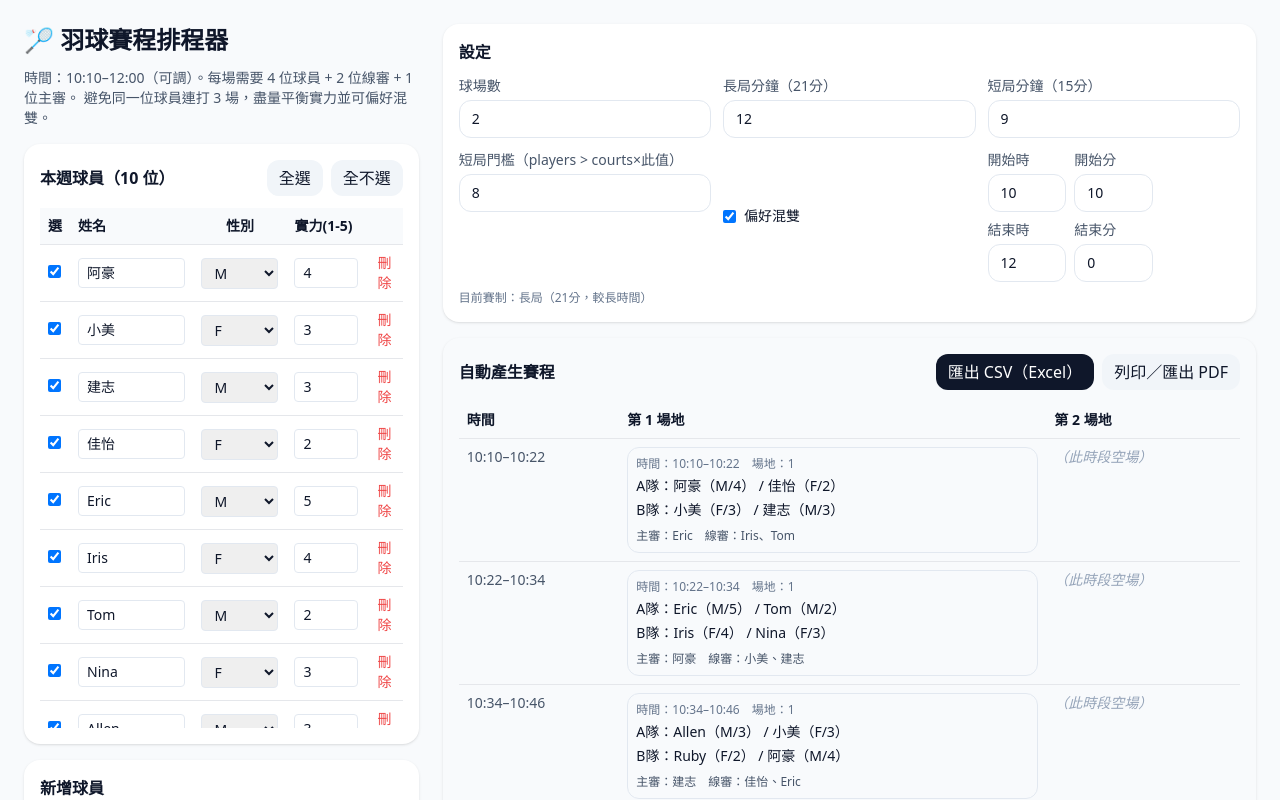
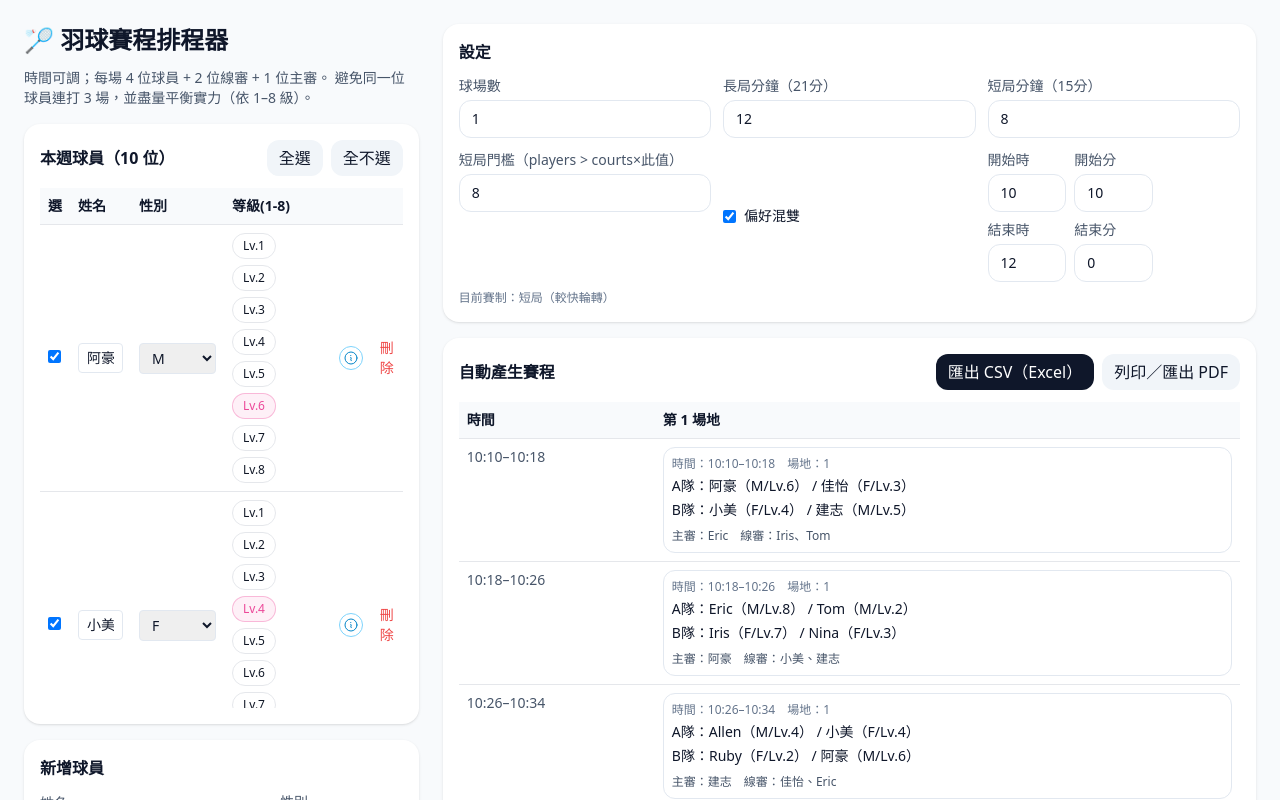
Before and after one commit to liangnaiyun-tw/badminton-scheduler, a React (Vite) app: page / in a window 1280 px wide. Shown: the top 800 px of the page. Built offline with nearby package versions, Linux system fonts and the light colour scheme; the HTML template or start-up script is replaced by a standard one.

Commit message:
調整為1-8等級

```diff
--- a/package.json
+++ b/package.json
@@ -9,6 +9,7 @@
     "preview": "vite preview"
   },
   "dependencies": {
+    "@heroicons/react": "^2.2.0",
     "react": "^18.2.0",
     "react-dom": "^18.2.0"
   },
--- a/src/App.tsx
+++ b/src/App.tsx
@@ -1,13 +1,46 @@
-import React, { useMemo, useState } from "react";
+import React, { useEffect, useMemo, useState } from "react";
+import { InformationCircleIcon } from "@heroicons/react/24/outline";
 
+/* =========================
+ *  基本型別
+ * ========================= */
 const genders = ["M", "F", "Other"] as const;
 type Gender = typeof genders[number];
+
+/* ---- Level / Skill (1–8) 與說明 ---- */
+export type Level = 1 | 2 | 3 | 4 | 5 | 6 | 7 | 8;
+type Skill = Level; // skill 也走 1–8
+
+const clampLevel = (n: number): Level => (n < 1 ? 1 : n > 8 ? 8 : (n as Level));
+const levelLabel = (lv: Level) => `Lv.${lv}`;
+
+/** 參考台灣羽球推廣協會分級（精簡版 1–8） */
+const LEVEL_INFO: Record<Level, { title: string; desc: string }> = {
+  1: { title: "新手階", desc: "剛接觸規則與禮儀，基本發球/回球成功率較低。" },
+  2: { title: "新手階", desc: "能在中場以平抽/高球往返約10拍，發球成功率約半數。" },
+  3: { title: "新手階", desc: "定點長球可到半場～2/3場地，發球成功率提升（約8成）。" },
+  4: { title: "初階", desc: "握拍與步伐較正確；長球男可至後場、女可到中後場；可做簡單吊/挑/殺。" },
+  5: { title: "初階", desc: "攻防較穩，可運用吊、挑、放、抽等技術，準確度與穩定度提升。" },
+  6: { title: "初中階", desc: "步伐順暢；能後場進攻與網前變化；偶有非受迫失誤；一般球團中下段位。" },
+  7: { title: "初中階", desc: "殺/切/勾能定點或變向；攻守有概念，準確率約7成；具初步防守能力。" },
+  8: { title: "中階", desc: "具基本戰術與輪轉；切、殺、吊等技術穩定度提高，防守開始帶變化。" },
+};
+
+/** 顏色分帶（依你圖卡：1–3 綠、4–6 粉、7–8 黃） */
+const levelBand = (lv: Level) => {
+  const title = LEVEL_INFO[lv].title;
+  let color = "#22c55e";                 // 1–3 綠
+  if (lv >= 4 && lv <= 6) color = "#ec4899"; // 4–6 粉
+  if (lv >= 7) color = "#f59e0b"; // 7–8 黃
+  return { title, color };
+};
 
 type Player = {
   id: string;
   name: string;
   gender: Gender;
-  skill: number; // 1..5
+  level?: Level;  // 允許舊資料缺值，啟動時會校正
+  skill?: Skill;  // 允許舊資料缺值，啟動時會校正（= level）
   selected: boolean;
 };
 
@@ -46,6 +79,9 @@ type SchedulerState = {
   stats: Map<string, PerPlayerStats>;
 };
 
+/* =========================
+ *  Utils
+ * ========================= */
 function timeAt(date: string, h: number, m: number) {
   const d = new Date(date);
   d.setHours(h, m, 0, 0);
@@ -63,18 +99,21 @@ function uid() {
   return Math.random().toString(36).slice(2, 9);
 }
 
+/* =========================
+ *  配對/選人
+ * ========================= */
 function makeTeams(players: Player[], preferMixed: boolean) {
   const pool = [...players];
   let best: [Player[], Player[]] | null = null;
   let bestScore = Infinity;
   const pairs: number[][] = [
-    [0, 1],[0, 2],[0, 3],[1, 2],[1, 3],[2, 3],
+    [0, 1], [0, 2], [0, 3], [1, 2], [1, 3], [2, 3],
   ];
   for (const p of pairs) {
     const teamA = [pool[p[0]], pool[p[1]]];
     const teamB = pool.filter((_, i) => !p.includes(i));
-    const sumA = teamA.reduce((s, x) => s + x.skill, 0);
-    const sumB = teamB.reduce((s, x) => s + x.skill, 0);
+    const sumA = teamA.reduce((s, x) => s + (x.skill ?? 1), 0);
+    const sumB = teamB.reduce((s, x) => s + (x.skill ?? 1), 0);
     const skillDiff = Math.abs(sumA - sumB);
     let mixPenalty = 0;
     if (preferMixed) {
@@ -141,7 +180,7 @@ function pickPlayersForCourt(
   const chosen = chooseBestFour(candidates, (group) => {
     const [t1, t2] = makeTeams(group, state.settings.preferMixed);
     const diff =
-      t1.reduce((s, p) => s + p.skill, 0) - t2.reduce((s, p) => s + p.skill, 0);
+      t1.reduce((s, p) => s + (p.skill ?? 1), 0) - t2.reduce((s, p) => s + (p.skill ?? 1), 0);
     return Math.abs(diff);
   });
   return chosen;
@@ -225,12 +264,115 @@ function generateSchedule(players: Player[], settings: Settings) {
   return { matches, usedShort: shouldShort };
 }
 
+/* =========================
+ *  UI：Level 元件
+ * ========================= */
+function InfoPopover({ level }: { level?: Level }) {
+  const lv = (level ?? 1) as Level; // fallback
+  const info = LEVEL_INFO[lv];
+  const [open, setOpen] = useState(false);
+  return (
+    <div className="relative inline-block">
+      <button
+        type="button"
+        aria-haspopup="dialog"
+        aria-expanded={open}
+        aria-label={`查看 ${levelLabel(lv)} 說明`}
+        onClick={() => setOpen((o) => !o)}
+        onBlur={() => setOpen(false)}
+        className={`ml-2 inline-flex h-6 w-6 items-center justify-center rounded-full
+              border text-sky-600 border-sky-300
+              hover:bg-sky-50 focus:outline-none focus:ring-2 focus:ring-sky-300
+              ${open ? "bg-sky-50" : ""}`}
+        title={`${levelLabel(lv)}｜${info.title}`}
+      >
+        <InformationCircleIcon className="h-4 w-4" />
+      </button>
+      {open && (
+        <div
+          role="dialog"
+          className="absolute z-30 left-1/2 -translate-x-1/2 mt-2 w-72 rounded-xl border bg-white p-3 shadow"
+        >
+          <div className="text-sm font-medium">
+            {levelLabel(lv)}｜{info.title}
+          </div>
+          <div className="mt-1 text-xs text-slate-600 leading-relaxed">
+            {info.desc}
+          </div>
+        </div>
+      )}
+    </div>
+  );
+}
+
+function LevelPills({
+  value, onChange, disabled,
+}: { value?: Level; onChange: (lv: Level) => void; disabled?: boolean }) {
+  const v = (value ?? 1) as Level; // fallback
+  return (
+    <div className="flex items-center gap-2">
+      <div role="radiogroup" aria-label="Select player level" className="flex flex-wrap gap-1.5">
+        {[1, 2, 3, 4, 5, 6, 7, 8].map((n) => {
+          const active = v === n;
+          const { color } = levelBand(n as Level);
+          return (
+            <button
+              key={n}
+              role="radio"
+              aria-checked={active}
+              onClick={() => !disabled && onChange(n as Level)}
+              disabled={disabled}
+              className="px-2.5 py-1 rounded-full border text-xs"
+              style={{
+                background: active ? `${color}14` : "white",
+                borderColor: active ? `${color}55` : "#e5e7eb",
+                color: active ? color : "#111827",
+              }}
+              title={`${levelLabel(n as Level)}｜${LEVEL_INFO[n as Level].title}`}
+            >
+              {levelLabel(n as Level)}
+            </button>
+          );
+        })}
+      </div>
+      <InfoPopover level={v} />
+    </div>
+  );
+}
+
+function LevelSelect({
+  value, onChange, id, disabled,
+}: { value?: Level; onChange: (lv: Level) => void; id?: string; disabled?: boolean }) {
+  const v = (value ?? 1) as Level; // fallback
+  return (
+    <div className="flex items-start gap-2">
+      <select
+        id={id}
+        value={v}
+        disabled={disabled}
+        onChange={(e) => onChange(clampLevel(Number(e.target.value)))}
+        className="rounded-xl border px-3 py-2 outline-none focus:ring-2 focus:ring-black/10"
+        aria-label="Select player level"
+        title={`${levelLabel(v)}｜${LEVEL_INFO[v].title}`}
+      >
+        {[1, 2, 3, 4, 5, 6, 7, 8].map(n => (
+          <option key={n} value={n}>{`Lv.${n}`}</option>
+        ))}
+      </select>
+      <InfoPopover level={v} />
+    </div>
+  );
+}
+
+/* =========================
+ *  APP
+ * ========================= */
 export default function App() {
   const [players, setPlayers] = useState<Player[]>(() => samplePlayers());
   const [settings, setSettings] = useState<Settings>(() => ({
-    courts: 2,
+    courts: 1,
     slotMinsLong: 12,
-    slotMinsShort: 9,
+    slotMinsShort: 8,
     shortMatchThreshold: 8,
     preferMixed: true,
     dateISO: new Date().toISOString().slice(0, 10),
@@ -239,6 +381,16 @@ export default function App() {
     endHH: 12,
     endMM: 0,
   }));
+
+  // 一次性校正：把舊資料的 level/skill 填好（skill = level）
+  useEffect(() => {
+    setPlayers(prev =>
+      prev.map(p => {
+        const lv = clampLevel((p.level ?? (p.skill as number) ?? 1) as number);
+        return { ...p, level: lv, skill: lv };
+      })
+    );
+  }, []);
 
   const selectedCount = players.filter((p) => p.selected).length;
   const { matches, usedShort } = useMemo(
@@ -252,8 +404,8 @@ export default function App() {
         <section className="lg:col-span-1">
           <h1 className="text-2xl font-bold mb-3">🏸 羽球賽程排程器</h1>
           <p className="text-sm text-slate-600 mb-4">
-            時間：10:10–12:00（可調）。每場需要 4 位球員 + 2 位線審 + 1 位主審。
-            避免同一位球員連打 3 場，盡量平衡實力並可偏好混雙。
+            時間可調；每場 4 位球員 + 2 位線審 + 1 位主審。
+            避免同一位球員連打 3 場，並盡量平衡實力（依 1–8 級）。
           </p>
 
           <div className="bg-white rounded-2xl shadow p-4 mb-4">
@@ -290,7 +442,7 @@ export default function App() {
                 onChange={(v) => setSettings({ ...settings, shortMatchThreshold: v })} />
               <div className="flex items-center gap-2">
                 <input id="mixed" type="checkbox" checked={settings.preferMixed}
-                  onChange={(e) => setSettings({ ...settings, preferMixed: e.target.checked })}/>
+                  onChange={(e) => setSettings({ ...settings, preferMixed: e.target.checked })} />
                 <label htmlFor="mixed" className="text-sm">偏好混雙</label>
               </div>
               <div className="grid grid-cols-3 gap-2">
@@ -307,11 +459,11 @@ export default function App() {
               </div>
             </div>
             <p className="text-xs text-slate-500 mt-2">
-              目前賽制：{usedShort ? "短局（15分，較快輪轉）" : "長局（21分，較長時間）"}
+              目前賽制：{usedShort ? "短局（較快輪轉）" : "長局（較長時間）"}
             </p>
           </div>
 
-          <div className="bg白 rounded-2xl shadow p-4">
+          <div className="bg-white rounded-2xl shadow p-4">
             <div className="flex items-center justify-between">
               <h2 className="font-semibold mb-3">自動產生賽程</h2>
               <div className="flex flex-wrap gap-2 mb-3">
@@ -340,6 +492,9 @@ export default function App() {
   );
 }
 
+/* =========================
+ *  小元件
+ * ========================= */
 function NumberField({
   label, value, min, max, onChange,
 }: { label: string; value: number; min: number; max: number; onChange: (v: number) => void; }) {
@@ -371,8 +526,8 @@ function PlayerEditor({
           <tr>
             <th className="text-left p-2">選</th>
             <th className="text-left p-2">姓名</th>
-            <th className="text左 p-2">性別</th>
-            <th className="text-left p-2">實力(1-5)</th>
+            <th className="text-left p-2">性別</th>
+            <th className="text-left p-2">等級(1-8)</th>
             <th className="text-left p-2"></th>
           </tr>
         </thead>
@@ -405,15 +560,9 @@ function PlayerEditor({
                 </select>
               </td>
               <td className="p-2">
-                <input
-                  type="number"
-                  min={1}
-                  max={5}
-                  value={p.skill}
-                  onChange={(e) =>
-                    update(p.id, { skill: Math.max(1, Math.min(5, Number(e.target.value))) })
-                  }
-                  className="px-2 py-1 rounded border border-slate-200 w-16"
+                <LevelPills
+                  value={(p.level ?? (p.skill as Level) ?? 1) as Level} // 容錯
+                  onChange={(lv) => update(p.id, { level: lv, skill: lv /* skill=level */ })}
                 />
               </td>
               <td className="p-2 text-right">
@@ -432,7 +581,7 @@ function PlayerEditor({
 function AddPlayer({ onAdd }: { onAdd: (p: Player) => void }) {
   const [name, setName] = useState("");
   const [gender, setGender] = useState<Gender>("M");
-  const [skill, setSkill] = useState(3);
+  const [level, setLevel] = useState<Level>(3);
   return (
     <div className="bg-white rounded-2xl shadow p-4">
       <h3 className="font-semibold mb-3">新增球員</h3>
@@ -440,27 +589,32 @@ function AddPlayer({ onAdd }: { onAdd: (p: Player) => void }) {
         <label className="text-sm">
           <div className="text-slate-600">姓名</div>
           <input value={name} onChange={(e) => setName(e.target.value)}
-                 className="px-3 py-2 rounded-xl border border-slate-200" />
+            className="px-3 py-2 rounded-xl border border-slate-200" />
         </label>
         <label className="text-sm">
           <div className="text-slate-600">性別</div>
           <select value={gender} onChange={(e) => setGender(e.target.value as Gender)}
-                  className="px-3 py-2 rounded-xl border border-slate-200">
+            className="px-3 py-2 rounded-xl border border-slate-200">
             {genders.map((g) => (<option key={g} value={g}>{g}</option>))}
           </select>
         </label>
         <label className="text-sm">
-          <div className="text-slate-600">實力(1-5)</div>
-          <input type="number" min={1} max={5} value={skill}
-                 onChange={(e) => setSkill(Number(e.target.value))}
-                 className="px-3 py-2 rounded-xl border border-slate-200 w-24" />
+          <div className="text-slate-600 mb-1">等級(1-8)</div>
+          <LevelPills value={level} onChange={setLevel} />
         </label>
         <button
           className="px-4 py-2 rounded-xl bg-slate-900 text-white hover:bg-slate-700"
           onClick={() => {
             if (!name.trim()) return;
-            onAdd({ id: uid(), name: name.trim(), gender, skill, selected: true });
-            setName(""); setGender("M"); setSkill(3);
+            onAdd({
+              id: uid(),
+              name: name.trim(),
+              gender,
+              level,
+              skill: level, // 同步
+              selected: true,
+            });
+            setName(""); setGender("M"); setLevel(3);
           }}
         >加入</button>
       </div>
@@ -514,7 +668,7 @@ function ScheduleTable({ matches, courts }: { matches: MatchAssignment[]; courts
 
 function MatchCard({ m }: { m: MatchAssignment }) {
   const teamLine = (t: Player[]) =>
-    `${t[0].name}（${t[0].gender}/${t[0].skill}） / ${t[1].name}（${t[1].gender}/${t[1].skill}）`;
+    `${t[0].name}（${t[0].gender}/${levelLabel((t[0].level ?? 1) as Level)}） / ${t[1].name}（${t[1].gender}/${levelLabel((t[1].level ?? 1) as Level)}）`;
   return (
     <div className="rounded-xl border border-slate-200 p-2 print:p-1">
       <div className="text-xs text-slate-500 mb-1">
@@ -529,38 +683,22 @@ function MatchCard({ m }: { m: MatchAssignment }) {
   );
 }
 
-function samplePlayers(): Player[] {
-  const base: { name: string; gender: Gender; skill: number }[] = [
-    { name: "阿豪", gender: "M", skill: 4 },
-    { name: "小美", gender: "F", skill: 3 },
-    { name: "建志", gender: "M", skill: 3 },
-    { name: "佳怡", gender: "F", skill: 2 },
-    { name: "Eric", gender: "M", skill: 5 },
-    { name: "Iris", gender: "F", skill: 4 },
-    { name: "Tom", gender: "M", skill: 2 },
-    { name: "Nina", gender: "F", skill: 3 },
-    { name: "Allen", gender: "M", skill: 3 },
-    { name: "Ruby", gender: "F", skill: 2 },
-  ];
-  return base.map((b) => ({ id: uid(), selected: true, ...b }));
-}
-
 /* 匯出 CSV（Excel 可直接開啟） */
 function exportScheduleCSV(matches: MatchAssignment[]) {
   if (!matches?.length) return;
 
   const header = [
-    "時間","場地",
-    "A1","A1(性別/實力)","A2","A2(性別/實力)",
-    "B1","B1(性別/實力)","B2","B2(性別/實力)",
-    "主審","線審1","線審2"
+    "時間", "場地",
+    "A1", "A1(性別/Lv)", "A2", "A2(性別/Lv)",
+    "B1", "B1(性別/Lv)", "B2", "B2(性別/Lv)",
+    "主審", "線審1", "線審2"
   ];
 
   const rows = [...matches]
     .sort((a, b) => a.slotIndex - b.slotIndex || a.court - b.court)
     .map((m) => {
       const tA = m.teams[0], tB = m.teams[1];
-      const fmtP = (p: Player) => `${p.gender}/${p.skill}`;
+      const fmtP = (p: Player) => `${p.gender}/${levelLabel(((p.level ?? 1) as Level))}`;
       const time = `${formatTime(m.start)}-${formatTime(m.end)}`;
       return [
         time, `第${m.court}場地`,
@@ -588,7 +726,25 @@ function exportScheduleCSV(matches: MatchAssignment[]) {
   const url = URL.createObjectURL(blob);
   const a = document.createElement("a");
   a.href = url;
-  a.download = `badminton-schedule-${new Date().toISOString().slice(0,10)}.csv`;
+  a.download = `badminton-schedule-${new Date().toISOString().slice(0, 10)}.csv`;
   a.click();
   URL.revokeObjectURL(url);
 }
+
+/* 範例資料 */
+function samplePlayers(): Player[] {
+  const base: Array<{ name: string; gender: Gender; level: Level }> = [
+    { name: "阿豪", gender: "M", level: 6 },
+    { name: "小美", gender: "F", level: 4 },
+    { name: "建志", gender: "M", level: 5 },
+    { name: "佳怡", gender: "F", level: 3 },
+    { name: "Eric", gender: "M", level: 8 },
+    { name: "Iris", gender: "F", level: 7 },
+    { name: "Tom", gender: "M", level: 2 },
+    { name: "Nina", gender: "F", level: 3 },
+    { name: "Allen", gender: "M", level: 4 },
+    { name: "Ruby", gender: "F", level: 2 },
+  ];
+  // 一開始就填好 skill = level；若未來從舊資料載入，useEffect 會再校正一次
+  return base.map((b) => ({ id: uid(), selected: true, ...b, skill: b.level }));
+}
```
Also changed, not shown: 1 other file (tests, documents, lock files or other folders).
